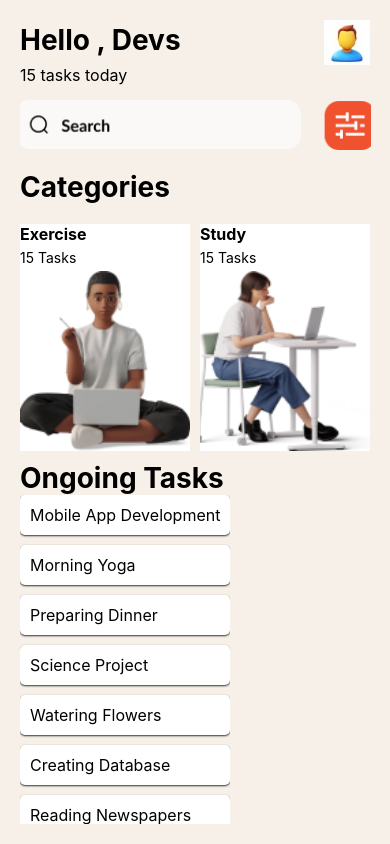
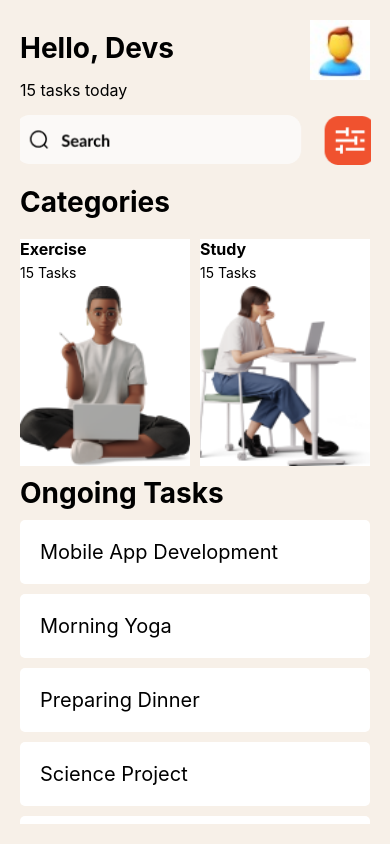
Before and after one commit to VenessaAsiedu/rn-assignment3-11157784, a React Native app in the folder my-app/: screen / in a window 390 px wide. Built offline with nearby package versions, Linux system fonts and the light colour scheme.

Commit message:
Increased the size of the icon

```diff
--- a/my-app/App.js
+++ b/my-app/App.js
@@ -3,23 +3,28 @@ import { FlatList, Image, StyleSheet, Text, View } from 'react-native';
 
 export default function App() {
   const [tasks, setTasks] = useState([
-    { task: 'Mobile App Development', key: '1'},
-    { task: 'Morning Yoga', key: '2'},
-    { task: 'Preparing Dinner', key: '3'},
-    { task: 'Science Project', key: '4'},
-    { task: 'Watering Flowers', key: '5'},
-    { task: 'Creating Database', key: '6'},
-    { task: 'Reading Newspapers', key: '7'},
+    { task: 'Mobile App Development', key: '1' },
+    { task: 'Morning Yoga', key: '2' },
+    { task: 'Preparing Dinner', key: '3' },
+    { task: 'Science Project', key: '4' },
+    { task: 'Watering Flowers', key: '5' },
+    { task: 'Creating Database', key: '6' },
+    { task: 'Reading Newspapers', key: '7' },
+    { task: 'Watering Flowers', key: '8' },
+    { task: 'Creating Database', key: '9' },
+    { task: 'Reading Newspapers', key: '10' },
   ]);
+
   const renderTaskItem = ({ item }) => (
     <View style={styles.taskItem}>
       <Text style={styles.taskTitle}>{item.task}</Text>
     </View>
   );
+
   return (
     <View style={styles.container}>
       <View style={styles.header}>
-    <Text style={styles.boldText}>Hello , Devs</Text>
+        <Text style={styles.boldText}>Hello, Devs</Text>
         <Image source={require('./assets/Icon.jpg')} style={styles.icon} />
       </View>
       <Text style={styles.text}>15 tasks today</Text>
@@ -43,14 +48,14 @@ export default function App() {
           </View>
         </View>
       </View>
-      <View>
       <Text style={styles.ongoing}>Ongoing Tasks</Text>
-      </View>
+      <View style={styles.taskListContainer}>
         <FlatList
           data={tasks}
           renderItem={renderTaskItem}
           keyExtractor={item => item.key}
         />
+      </View>
     </View>
   );
 }
@@ -59,8 +64,6 @@ const styles = StyleSheet.create({
   container: {
     flex: 1,
     backgroundColor: '#F7F0E8',
-    alignItems: 'flex-start',
-    justifyContent: 'flex-start',
     padding: 20,
   },
   header: {
@@ -118,26 +121,29 @@ const styles = StyleSheet.create({
     fontSize: 28,
     fontWeight: 'bold',
     marginTop: 10,
+    marginBottom: 10,
+  },
+  taskListContainer: {
+    flex: 1,
+    width: '100%',
   },
   taskItem: {
-    padding: 10,
+    padding: 20,
     backgroundColor: 'white',
     marginBottom: 10,
     borderRadius: 5,
     shadowColor: '#000',
-    shadowOffset: { width: 0, height: 1 },
-    shadowOpacity: 0.8,
-    shadowRadius: 2,
-    elevation: 5,
   },
   taskTitle: {
-    fontSize: 16,
+    fontSize: 20,
   },
-  item: {
-    marginTop: 20,
-    padding: 30,
-    backgroundColor: 'white',
-    fontSize: 24,
-    fontWeight: 'bold',
+  icon: {
+    width: 30,
+    height: 30,
+    resizeMode: 'contain',
+  },
+  icon: {
+    width: 60,
+    height: 60,
   },
 });
```
Lines whose indentation alone changed are shown as unchanged.
